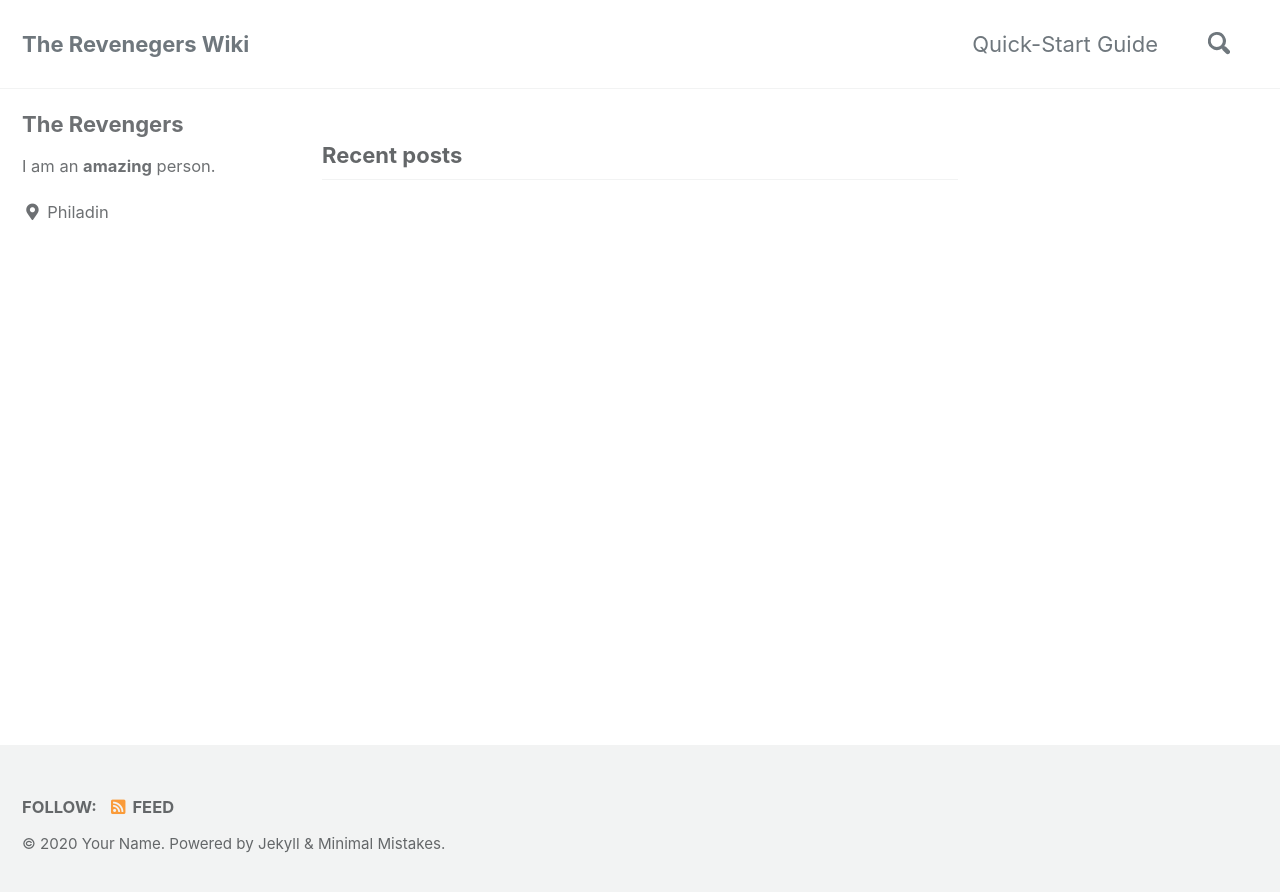
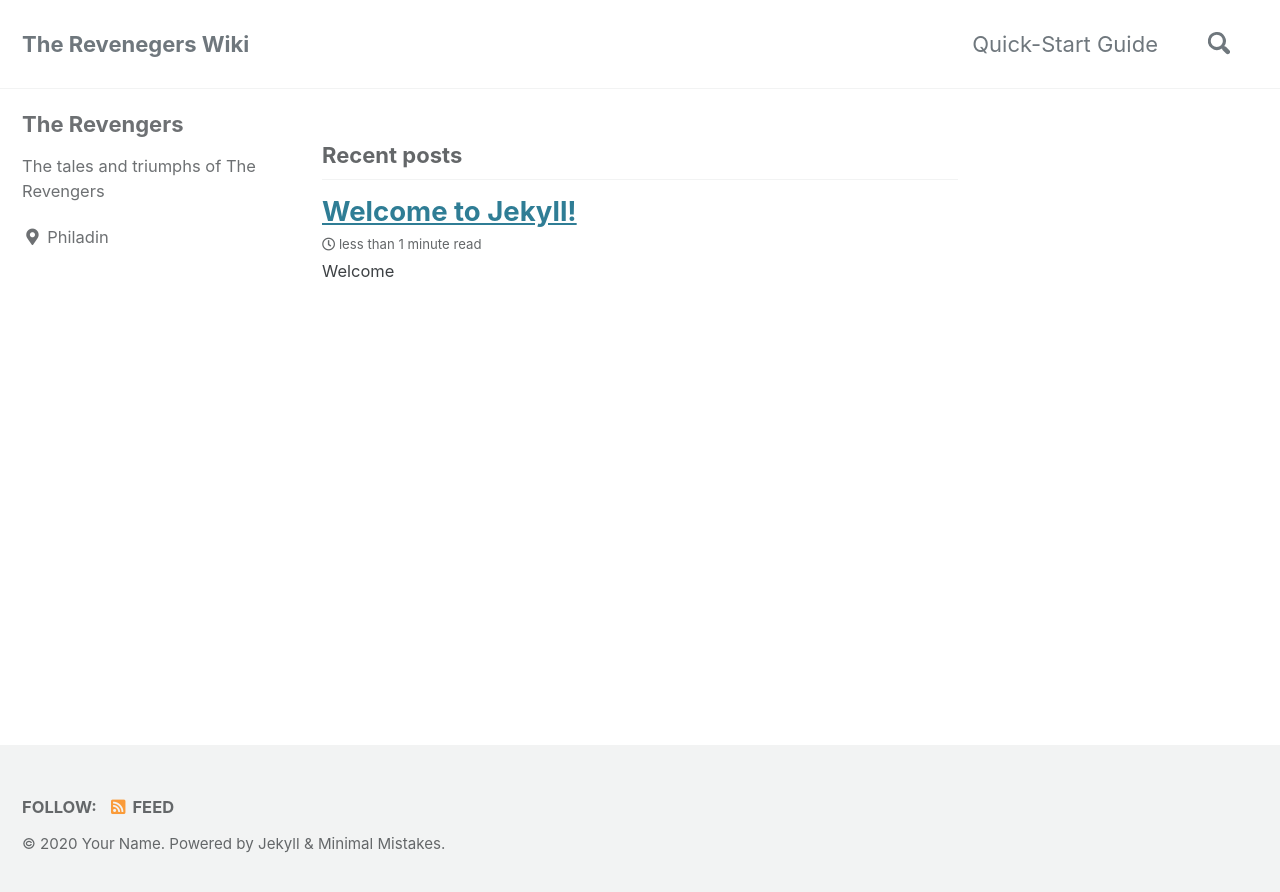
Before and after one commit to ptoninato/ptoninato.github.io, a Jekyll site: the page built from index.html, in a window 1280 px wide. Shown: the top 892 px of the page. Built offline with Jekyll 4.4.1, drawn with Linux system fonts in a browser that asks for light colours; cached includes are drawn as plain includes; the list of posts is cut into pages by our own code.

Commit message:
minor updates

```diff
--- a/_config.yml
+++ b/_config.yml
@@ -95,7 +95,7 @@ analytics:
 author:
   name             : "The Revengers"
   avatar           : # path of avatar image, e.g. "/assets/images/bio-photo.jpg"
-  bio              : "I am an **amazing** person."
+  bio              : "The tales and triumphs of The Revengers"
   location         : "Philadin"
   email            :
   links:
```
Also changed, not shown: _posts/2020-07-12-test-post.md (added, +16 -0 lines), 2 other files.
